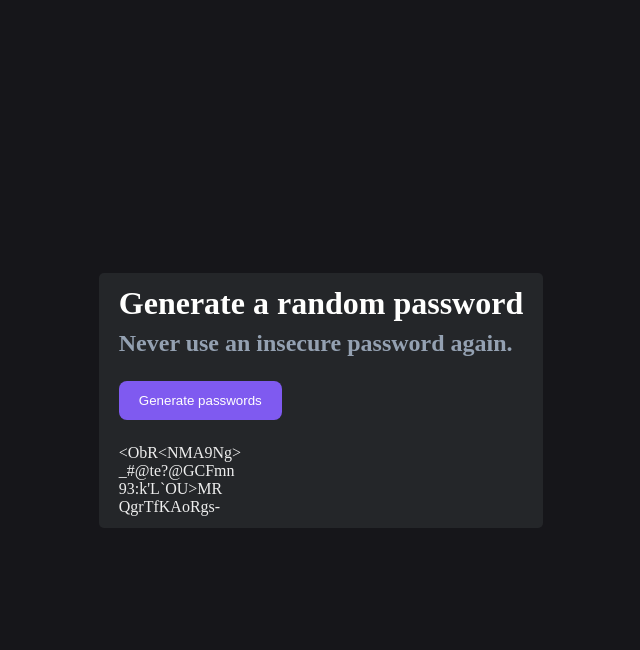
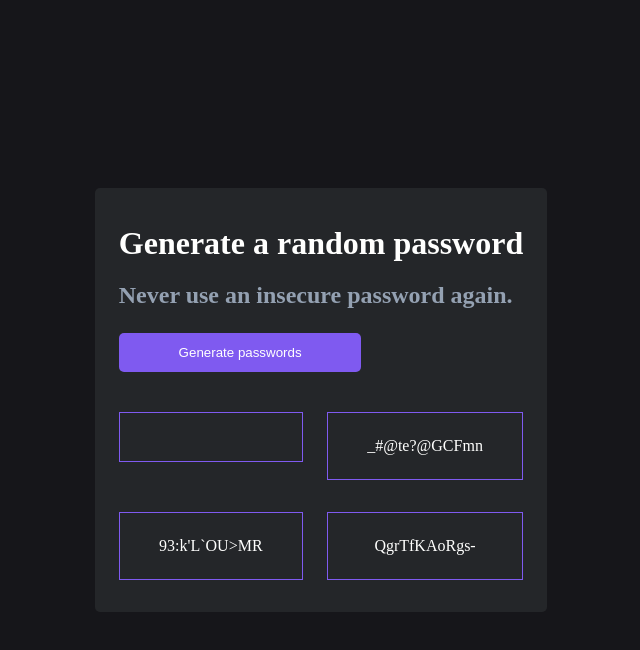
Before and after one commit to LahcenHaouch/random_password, a plain HTML site: page index.html in a window 1280 px wide. Both pictures are taken after a click on the button "Generate passwords". Shown: the whole page, without its empty margins (319-959 px from the left). Drawn offline with Linux system fonts and the light colour scheme.

Commit message:
Add Layout and styles for the password generation

```diff
--- a/index.html
+++ b/index.html
@@ -6,7 +6,7 @@
   <meta http-equiv="X-UA-Compatible" content="IE=edge">
   <meta name="viewport" content="width=device-width, initial-scale=1.0">
   <link rel="stylesheet" href="./style.css">
-  <title>Document</title>
+  <title>Random Password</title>
   <script src="./index.js" type="module"></script>
 </head>
 
@@ -16,11 +16,7 @@
     <h2>Never use an insecure password again.</h2>
 
     <button>Generate passwords</button>
-    <div>
-      <div id="password-0"></div>
-      <div id="password-1"></div>
-      <div id="password-2"></div>
-      <div id="password-3"></div>
+    <div class="passwords-container">
     </div>
   </main>
 </body>
--- a/index.js
+++ b/index.js
@@ -1,5 +1,5 @@
 const PASSWORD = 'password'
-const [LIMIT, MIN, MAX] = [12, 33, 126]
+const [NUM_PASSWORDS, LIMIT, MIN, MAX] = [4, 12, 33, 126]
 
 function getRandomIntInclusive(min, max) {
   min = Math.ceil(min);
@@ -18,10 +18,12 @@ function generateRandomPassword(min, max, limit) {
 }
 
 const button = document.querySelector('button')
+const passwordsContainer = document.querySelector('.passwords-container')
 
 button.addEventListener('click', () => {
-  console.log('I\'m clicked')
-  for (let i = 0; i < 4; i++) {
-    document.querySelector(`#${PASSWORD}-${i}`).textContent = generateRandomPassword(MIN, MAX, LIMIT)
+  passwordsContainer.innerHTML = ''
+
+  for (let i = 0; i < NUM_PASSWORDS; i++) {
+    passwordsContainer.insertAdjacentHTML('beforeend', `<div><p class="grid-item">${generateRandomPassword(MIN, MAX, LIMIT)}</p></div>`)
   }
 })
--- a/style.css
+++ b/style.css
@@ -1,40 +1,65 @@
+:root {
+  --primary-background: #16161a;
+  --secondary-background: #242629;
+  --primary-text: #fffffe;
+  --secondary-text: #94a1b2;
+  --button-color: #7f5af0;
+}
+
 * {
-  margin: 0;
-  padding: 0;
+  box-sizing: border-box;
 }
 
 html,
 body {
+  margin: 0;
+  padding: 0;
   min-height: 100vh;
-  color: #eee;
-  background-color: #16161a;
+  color: var(--primary-text);
+  background-color: var(--primary-background);
   display: flex;
   justify-content: center;
   align-items: center;
+  font-size: 16px;
 }
 
 main {
-  padding: 12px 20px;
-  background-color: #242629;
+  padding: 16px 24px;
+  background-color: var(--secondary-background);
   border-radius: 5px;
 }
 
 h1 {
-  color: #fffffe;
+  color: var(--primary-text);
   margin-bottom: 8px;
 }
 
 h2 {
-  color: #94a1b2;
+  color: var(--secondary-text);
   margin-bottom: 24px;
 }
 
 button {
-  color: #fffffe;
-  background-color: #7f5af0;
+  width: 60%;
+  color: var(--primary-text);
+  background-color: var(--button-color);
   border: none;
   padding: 12px 20px;
-  border-radius: 8px;
+  border-radius: 5px;
   cursor: pointer;
+  margin: 0 auto;
   margin-bottom: 24px;
 }
+
+.passwords-container {
+  display: grid;
+  grid-template-columns: auto auto;
+  column-gap: 24px;
+}
+
+.grid-item {
+  border: 1px solid var(--button-color);
+  text-align: center;
+  padding: 24px;
+  /* border-radius: 5px; */
+}
```
